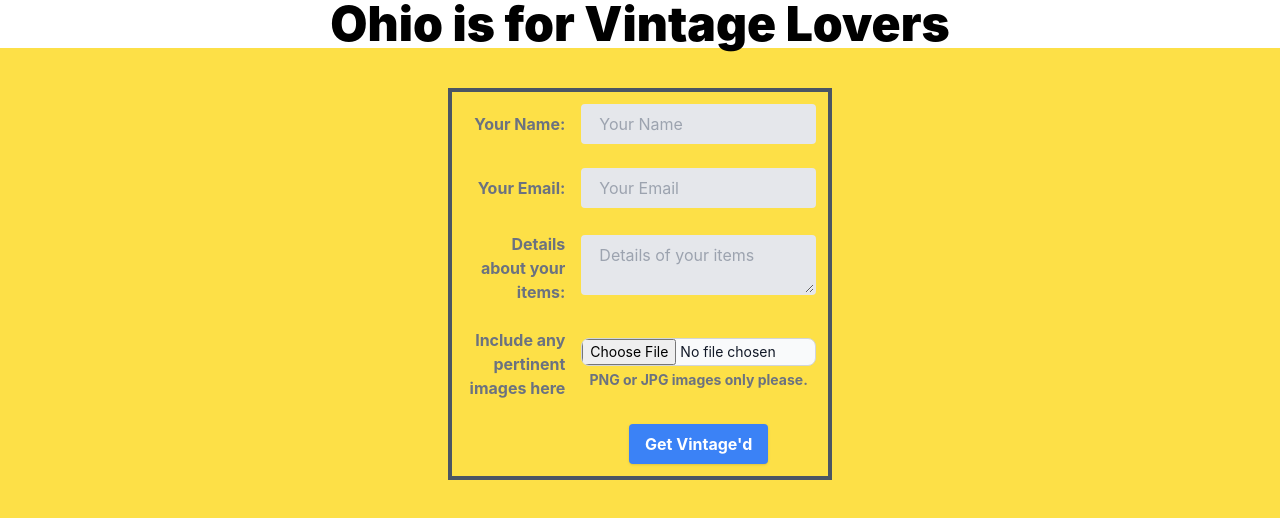
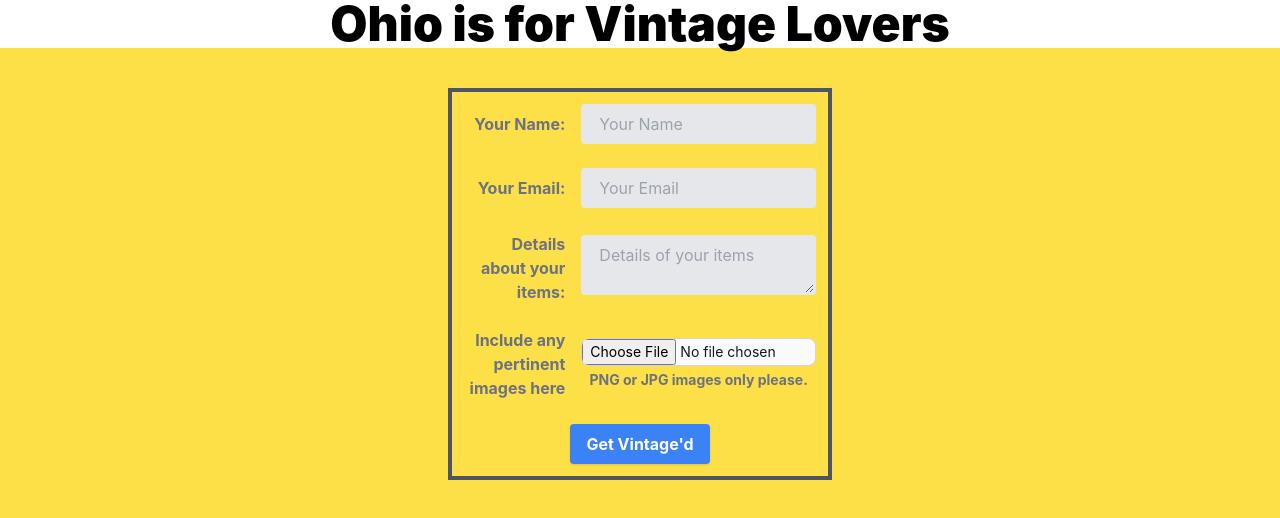
Before and after one commit to wolfy1313/OhioVintageBuyersReact, a React (Create React App) app in the folder ohio_vintage_buyers_react/: page / in a window 1280 px wide. Shown: the top 518 px of the page. Built offline with nearby package versions, Linux system fonts and the light colour scheme; the HTML template or start-up script is replaced by a standard one.

Commit message:
center button

```diff
--- a/ohio_vintage_buyers_react/src/components/ContactForm.tsx
+++ b/ohio_vintage_buyers_react/src/components/ContactForm.tsx
@@ -42,13 +42,10 @@ const ContactForm = () => {
               <p className="mt-1 text-sm text-gray-500 font-bold dark:text-gray-500" id="file_input_help">PNG or JPG images only please.</p>
             </div>
           </div>
-          <div className="md:flex md:items-center">
-            <div className="md:w-1/3"></div>
-            <div className="md:w-2/3">
-              <button className="shadow bg-blue-500 hover:bg-purple-400 focus:shadow-outline focus:outline-none text-white font-bold py-2 px-4 rounded" type="button">
-                Get Vintage'd
-              </button>
-            </div>
+          <div className="md:flex justify-center">
+            <button className="shadow bg-blue-500 hover:bg-blue-400 focus:shadow-outline focus:outline-none text-white font-bold py-2 px-4 rounded" type="button">
+              Get Vintage'd
+            </button>
           </div>
         </form>
       </div>
```
